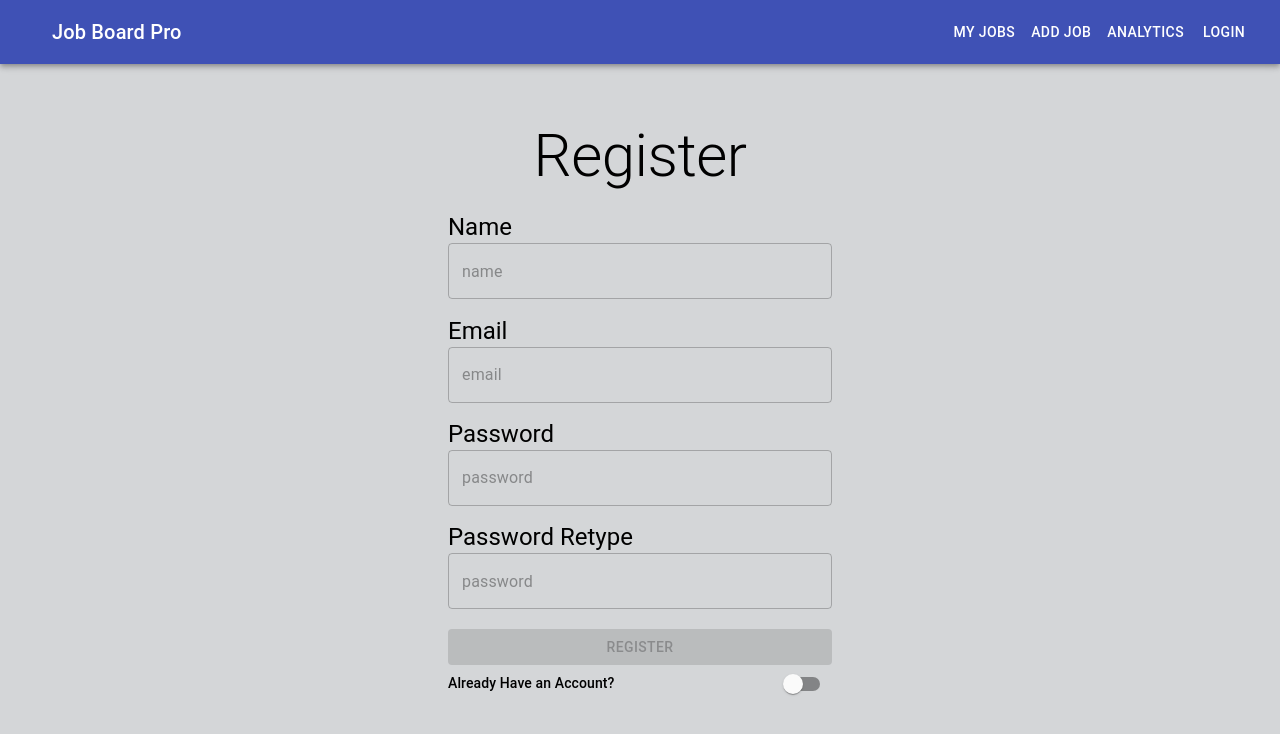
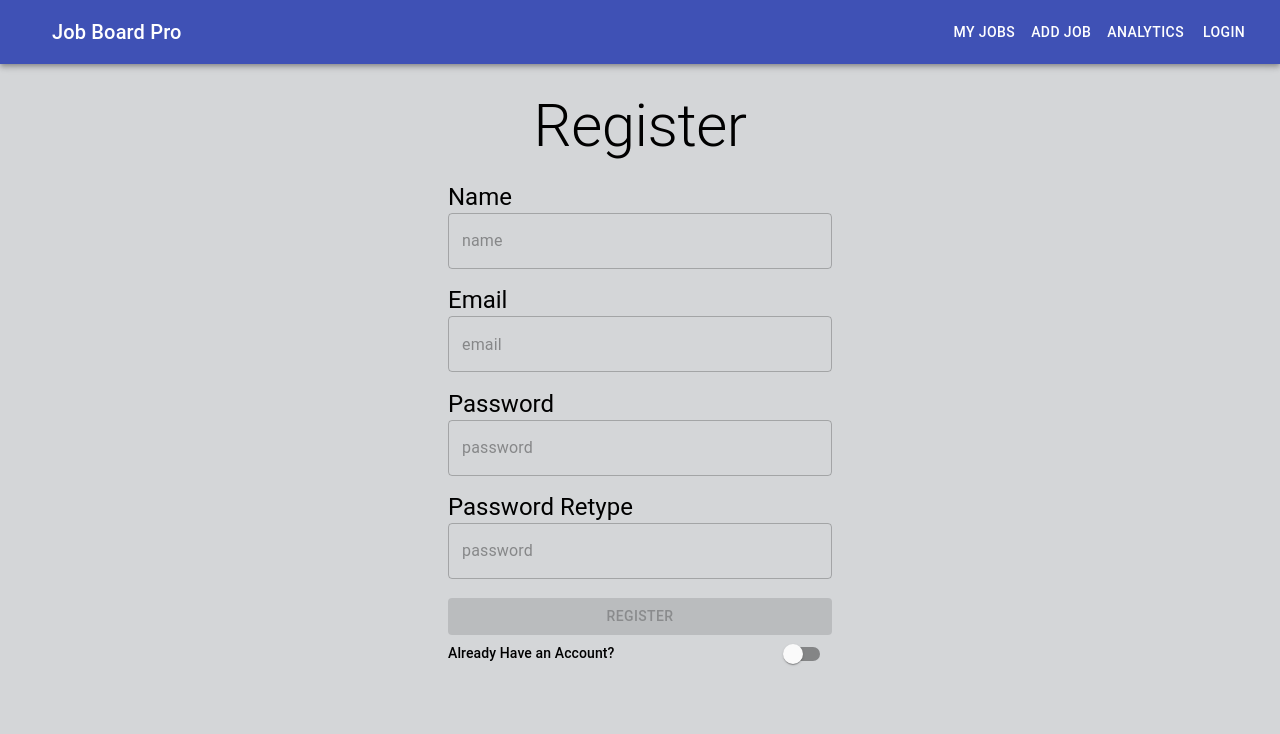
Before and after one commit to uziasr/job-board-FE, a React (Create React App) app: page /register in a window 1280 px wide. Shown: the top 734 px of the page. Built offline with nearby package versions, Linux system fonts and the light colour scheme.

Commit message:
improved NavBar styling

```diff
--- a/package.json
+++ b/package.json
@@ -12,6 +12,8 @@
     "@testing-library/react": "^9.3.2",
     "@testing-library/user-event": "^7.1.2",
     "axios": "^0.20.0",
+    "d3": "^6.2.0",
+    "d3-array": "^2.8.0",
     "react": "^16.13.1",
     "react-dom": "^16.13.1",
     "react-loading-dot": "^1.0.6",
--- a/src/App.css
+++ b/src/App.css
@@ -20,7 +20,7 @@
   display: flex;
   flex-direction: column;
   align-items: center;
-  justify-content: center;
+  /* justify-content: center; */
   font-size: calc(10px + 2vmin);
   color: white;
 }
@@ -186,8 +186,9 @@
 
 .authRoot {
   width: 30%;
-  position: fixed;
-  top: 15%;
+  margin-top: 2%;
+  /* position: fixed;
+  top: 15%; */
 }
 
 @media only screen and (max-width: 1100px) {
--- a/src/components/JobAnalytics.js
+++ b/src/components/JobAnalytics.js
@@ -3,7 +3,6 @@ import Typography from '@material-ui/core/Typography';
 import { VictoryBar, VictoryLine, VictoryChart, VictoryTheme, VictoryPie, Bar, VictoryTooltip } from 'victory';
 import { useSelector, useDispatch } from "react-redux"
 import { getStats } from "../state/actions"
-// import * as V from 'victory';
 
 const JobAnalytics = () => {
 
@@ -86,6 +85,10 @@ const JobAnalytics = () => {
             </div>
             <div style={{ width: "100%" }}>
                 <Typography variant="h5" style={{ color: "black" }}>Applications Over Time</Typography>
+                <div style={{ display: "flex", width: "30%", justifyContent: "space-between", margin: "1% auto 0 auto" }}>
+                    <Typography variant="h6" style={{ color: "black", fontWeight:"bold", background: "#3CB371", padding:"10px 15px", borderRadius: "10px" }}>Actual</Typography>
+                    <Typography variant="h6" style={{ color: "black", fontWeight:"bold", background: "dodgerblue", padding:"10px 15px", borderRadius: "10px" }}>Average</Typography>
+                </div>
                 <VictoryChart
                     width={1000}
                     domainPadding={{ x: 60, y: 60 }}
--- a/src/components/NavBar.js
+++ b/src/components/NavBar.js
@@ -9,7 +9,9 @@ import { Link } from "react-router-dom"
 
 const useStyles = makeStyles((theme) => ({
     root: {
-        flexGrow: 1,
+        // flexGrow: 1,
+        top: 0,
+        // position: "fixed"
     },
     menuButton: {
         marginRight: theme.spacing(2),
--- a/src/components/Scraper.js
+++ b/src/components/Scraper.js
@@ -76,7 +76,7 @@ const Scraper = () => {
     }
 
     return (
-        <div style={{margin:"0", top: "12%", position:"fixed"}}>
+        <div style={{margin:"2% 0"}}>
             <Typography variant="h2" style={{ color: "black", marginBottom: "32px" }}>Save Job</Typography>
             {loading ? <Loading background={"white"} /> : null}
             <div style={{ display: "flex", justifyContent: "space-between" }}>
```
Also changed, not shown: 1 other file (tests, documents, lock files or other folders).
